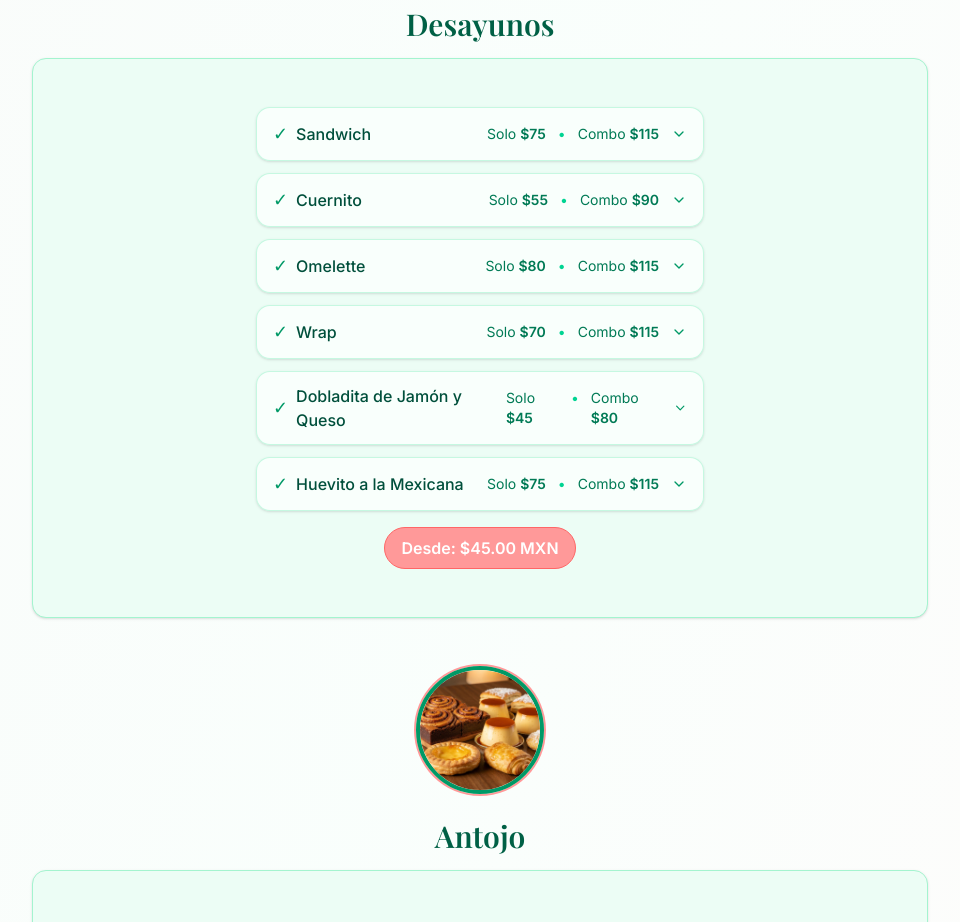
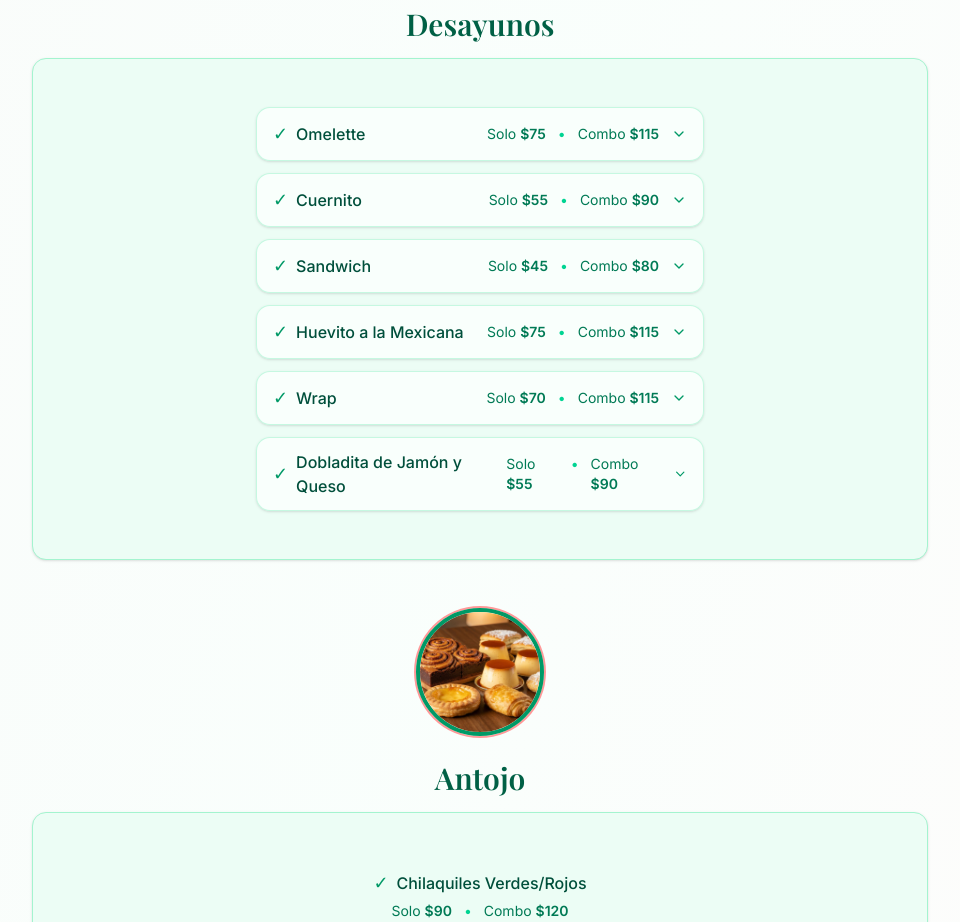
Before and after one commit to dyegolara/mama-lechuga, a Next.js app: page / in a window 1280 px wide. Shown: the part 1960-2882 px from the top of the page, without its empty margins (160-1120 px from the left). Built offline with nearby package versions, Linux system fonts and the light colour scheme; a web font is replaced by a local one.

Commit message:
fix desayunos

```diff
--- a/components/DesayunosSection.tsx
+++ b/components/DesayunosSection.tsx
@@ -7,18 +7,14 @@ import { Card, CardContent } from "@/components/ui/card";
 export default function DesayunosSection() {
   const desayunos = [
     {
-      name: "Sandwich",
+      name: "Omelette",
       solo: 75,
       combo: 115,
       ingredients: [
-        "Jamón",
-        "Lechuga",
-        "Jitomate",
-        "Queso Panela",
-        "Chiles en vinagre",
-        "Aguacate",
-        "Germen de trigo",
+        "Relleno de queso manchego, espinaca y cebolla",
+        "Relleno de jamón y queso",
       ],
+      sides: ["Sobre una cama de lechuga, acompañado de frijoles refritos"],
     },
     {
       name: "Cuernito",
@@ -34,12 +30,19 @@ export default function DesayunosSection() {
       ],
     },
     {
-      name: "Omelette",
-      solo: 80,
+      name: "Sandwich",
+      solo: 45,
+      combo: 80,
+      ingredients: [
+        "Jamón (lechuga, jitomate, queso Panela, chiles en vinagre, aguacate, germen de trigo)",
+        "Ensalada de Atún (apio, mayonesa, granos de elote, chiles en vinagre, lechuga)",
+      ],
+    },
+    {
+      name: "Huevito a la Mexicana",
+      solo: 75,
       combo: 115,
       ingredients: [
-        "Relleno de queso manchego, espinaca y cebolla",
-        "Relleno de jamón y queso",
         "Sobre una cama de lechuga",
         "Acompañado de frijoles refritos",
       ],
@@ -60,23 +63,14 @@ export default function DesayunosSection() {
     },
     {
       name: "Dobladita de Jamón y Queso",
-      solo: 45,
-      combo: 80,
+      solo: 55,
+      combo: 90,
       ingredients: [
         "Tortilla de Avena y espinaca",
         "Jamón",
         "Queso manchego",
         "Lechuga",
         "Acompañada de frijoles refritos",
-      ],
-    },
-    {
-      name: "Huevito a la Mexicana",
-      solo: 75,
-      combo: 115,
-      ingredients: [
-        "Sobre una cama de lechuga",
-        "Acompañado de frijoles refritos",
       ],
     },
   ];
@@ -144,15 +138,20 @@ export default function DesayunosSection() {
                           <li key={ingredient}>{ingredient}</li>
                         ))}
                       </ul>
+                      {"sides" in item && item.sides && (
+                        <div className="mt-3 pt-3 border-t border-emerald-300 text-xs text-emerald-700">
+                          <p className="font-medium mb-1 text-left">
+                            Acompañado con:
+                          </p>
+                          <p className="text-left">{item.sides.join(", ")}</p>
+                        </div>
+                      )}
                     </div>
                   )}
                 </div>
               );
             })}
           </div>
-          <div className="mt-4 bg-salmon-300 border border-salmon-400 rounded-full px-4 py-2 inline-block">
-            <span className="text-white font-semibold">Desde: $45.00 MXN</span>
-          </div>
         </CardContent>
       </Card>
     </div>
```
